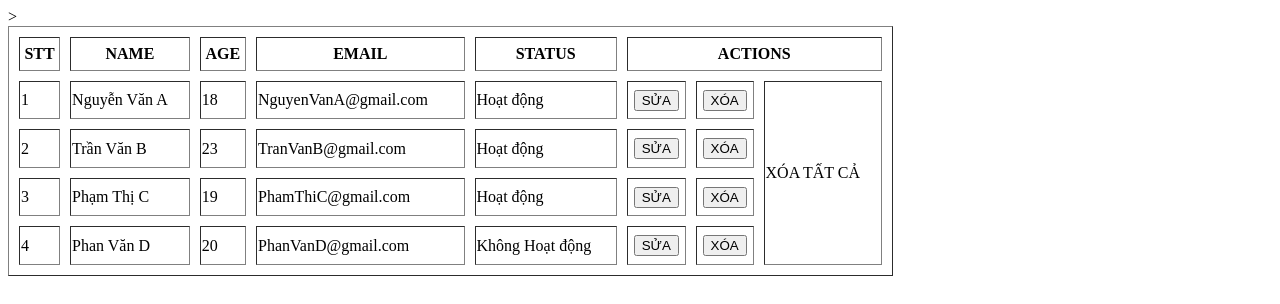
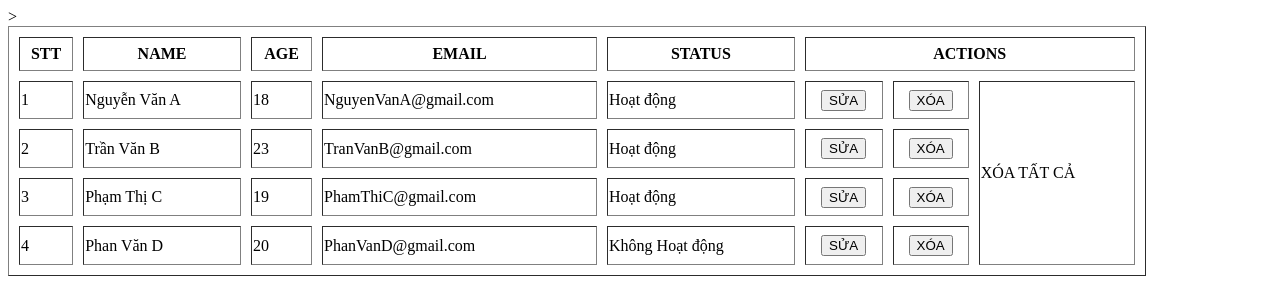
Before and after one commit to 2imBenne/HTML_KS24A_SS2, a plain HTML site: page BT8/index.html in a window 1280 px wide. Drawn offline with Linux system fonts and the light colour scheme.

Commit message:
Hoàn thành bt

```diff
--- a/BT8/index.html
+++ b/BT8/index.html
@@ -11,7 +11,7 @@
     </style>
 </head>
 <body>
-    <table style ="width: 70%; height: 250px" border="1">
+    <table style ="width: 90%; height: 250px" border="1">
         <tr>
             <th>STT</th>
             <th>NAME</th>
```
